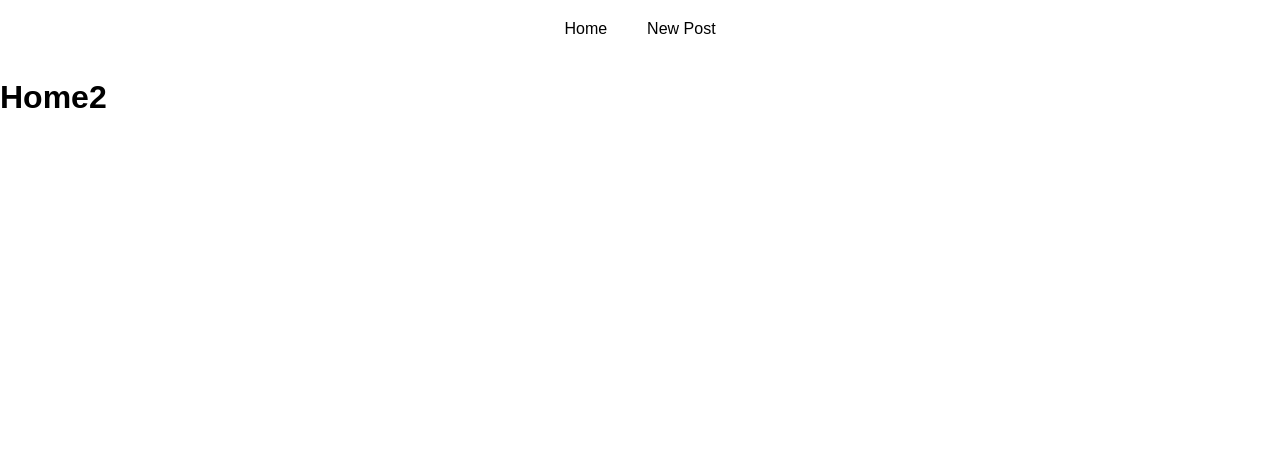
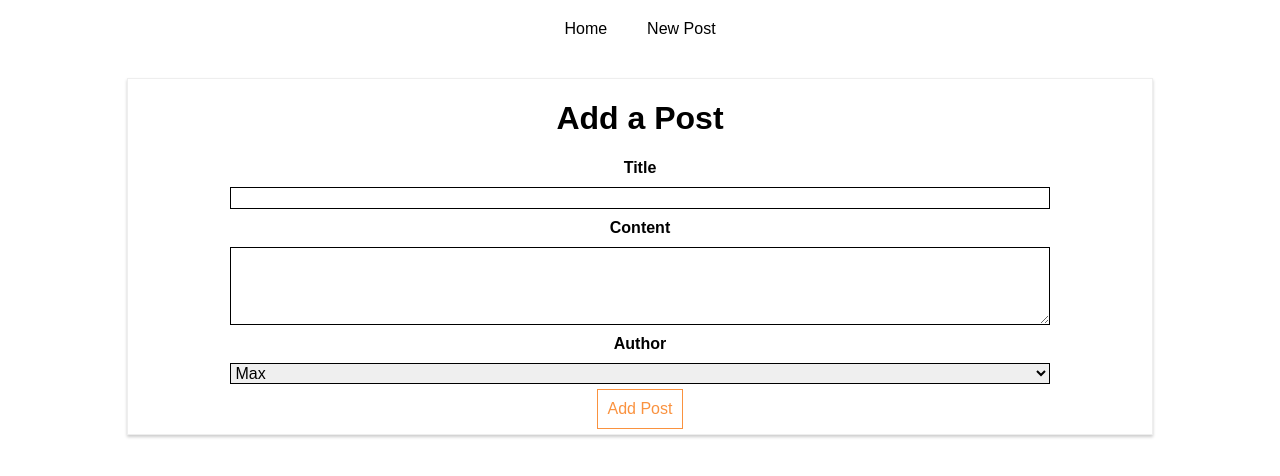
Before and after one commit to paigen11/ps-react-axios-examples, a React (Create React App) app: page /new-post in a window 1280 px wide. Shown: the top 476 px of the page. Built offline with nearby package versions, Linux system fonts and the light colour scheme.

Commit message:
routing to different components

```diff
--- a/src/containers/Blog/Blog.js
+++ b/src/containers/Blog/Blog.js
@@ -2,8 +2,9 @@ import React, { Component } from 'react';
 // enables use of axios instance instead of standard interceptor set in index.js
 // import axios from '../../axios';
 // import axios from 'axios';
-import { Route } from 'react-router-dom';
+import { Route, Link } from 'react-router-dom';
 import Posts from './Posts/Posts';
+import NewPost from './NewPost/NewPost';
 import './Blog.css';
 
 class Blog extends Component {
@@ -14,16 +15,17 @@ class Blog extends Component {
           <nav>
             <ul>
               <li>
-                <a href="/">Home</a>
+                <Link to="/">Home</Link>
               </li>
               <li>
-                <a href="/new-post">New Post</a>
+                <Link to={{ pathname: '/new-post' }}>New Post</Link>
               </li>
             </ul>
           </nav>
         </header>
-        <Route path="/" exact render={() => <h1>Home</h1>} />
-        <Route path="/" render={() => <h1>Home2</h1>} />
+
+        <Route path="/" exact component={Posts} />
+        <Route path="/new-post" component={NewPost} />
       </div>
     );
   }
```
